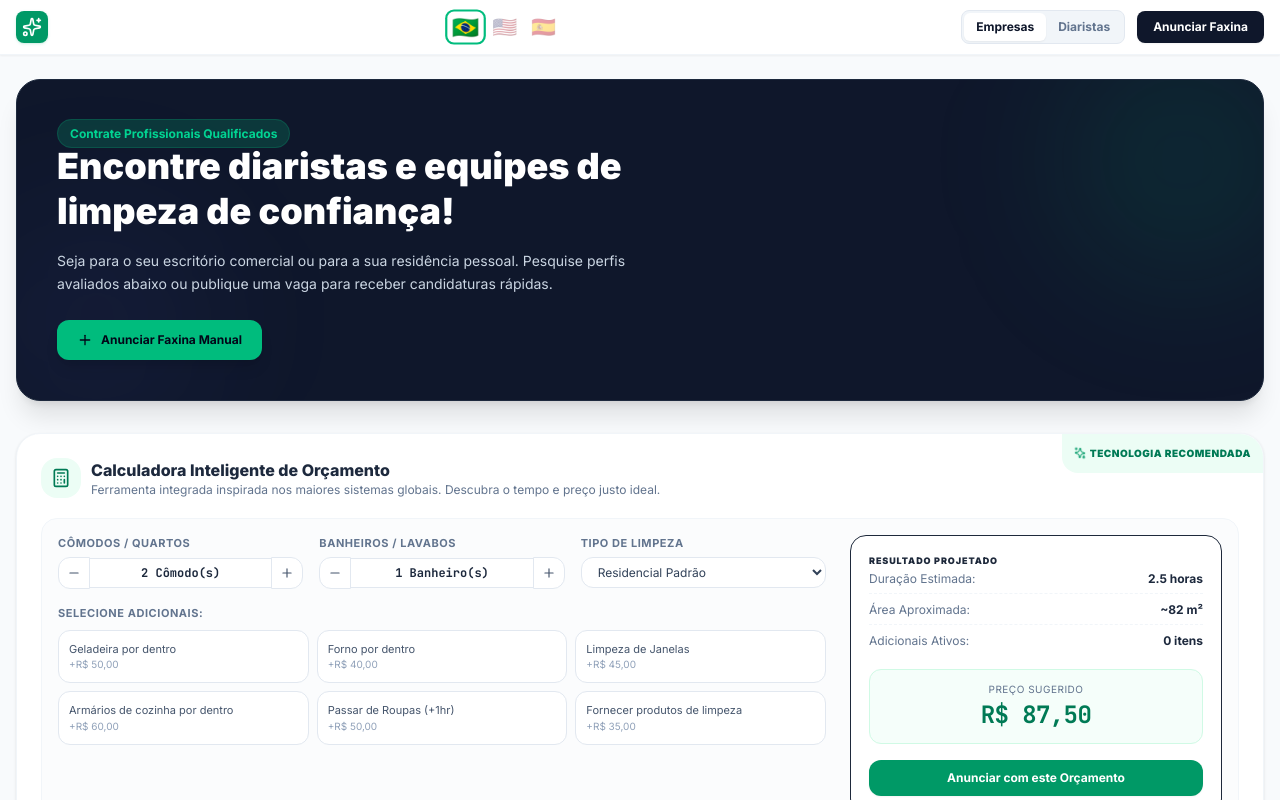
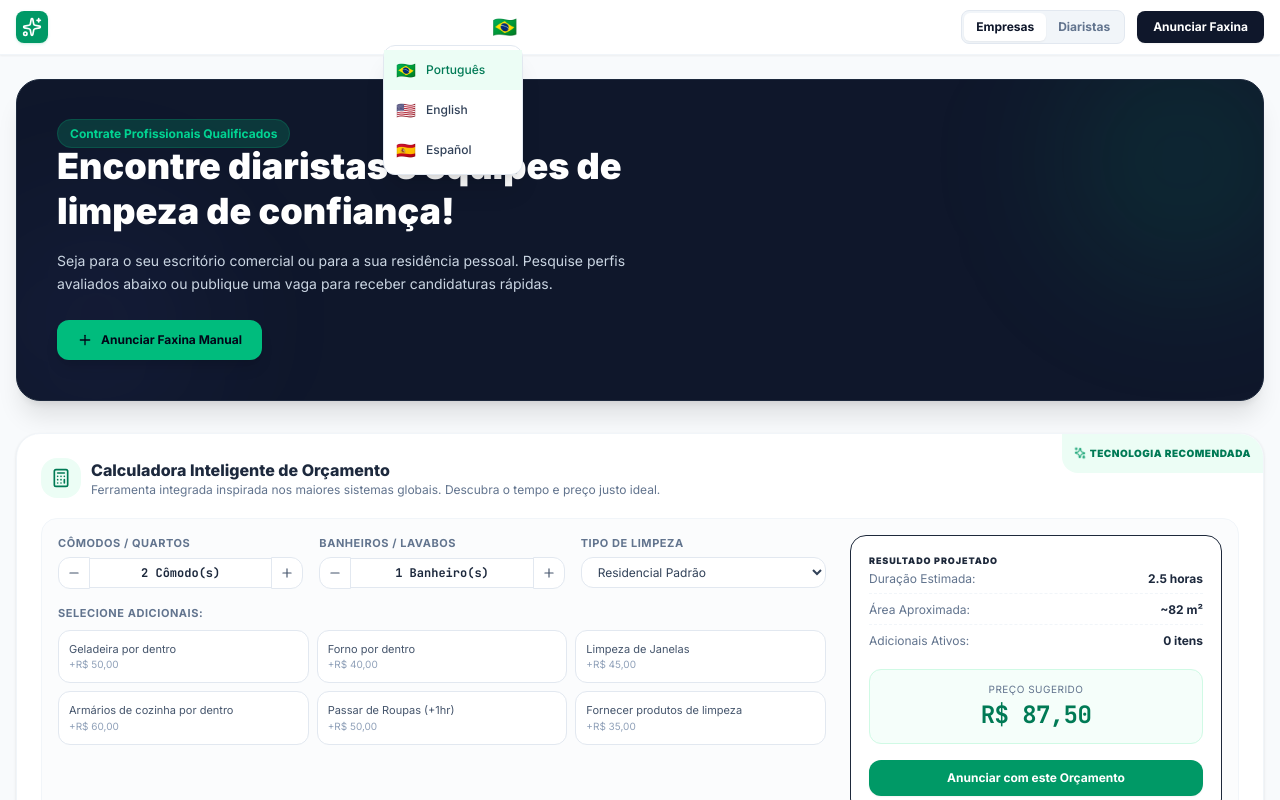
Before and after one commit to kernelbarbershopper-gif/portal-de-servicos-de-limpeza, a React (Vite) app: page / in a window 1280 px wide. Both pictures are taken after a click on the button "🇧🇷". Shown: the top 800 px of the page. Built offline with nearby package versions, Linux system fonts and the light colour scheme.

Commit message:
feat: single flag button with language dropdown

```diff
--- a/src/App.tsx
+++ b/src/App.tsx
@@ -20,7 +20,7 @@ export default function App() {
   const [selectedCleanerId, setSelectedCleanerId] = useState<string | null>(null);
   const [selectedJobId, setSelectedJobId] = useState<string | null>(null);
   const [activeProfessionalId, setActiveProfessionalId] = useState<string | null>(null);
-  const [mobileMenuOpen, setMobileMenuOpen] = useState(false);
+  const [langMenuOpen, setLangMenuOpen] = useState(false);
 
   const [prefilledJobData, setPrefilledJobData] = useState<any>(null);
   const [toastMessage, setToastMessage] = useState<string | null>(null);
@@ -186,25 +186,34 @@ export default function App() {
               </div>
             </div>
 
-            <div className="flex items-center gap-1.5">
-              {[
-                { lang: 'pt', flag: '🇧🇷', title: 'Português' },
-                { lang: 'en', flag: '🇺🇸', title: 'English' },
-                { lang: 'es', flag: '🇪🇸', title: 'Español' },
-              ].map(({ lang: l, flag, title }) => (
-                <button key={l} onClick={() => setLang(l as any)}
-                  className={`text-lg md:text-xl leading-none px-1 py-1 rounded-md transition-all cursor-pointer ${lang === l ? 'ring-2 ring-emerald-500 scale-110' : 'opacity-40 hover:opacity-80'}`}
-                  title={title}>{flag}</button>
-              ))}
+            <div className="relative">
+                <button onClick={() => setLangMenuOpen(m => !m)}
+                className="text-xl leading-none px-1.5 py-1 rounded-md hover:bg-slate-100 transition cursor-pointer select-none">
+                {lang === 'pt' ? '🇧🇷' : lang === 'en' ? '🇺🇸' : '🇪🇸'}
+              </button>
+              {langMenuOpen && (
+                <div className="absolute top-full right-0 mt-1 bg-white border border-slate-200 rounded-xl shadow-xl z-50 py-1 min-w-[140px] animate-fade-in">
+                  {[
+                    { lang: 'pt', flag: '🇧🇷', label: 'Português' },
+                    { lang: 'en', flag: '🇺🇸', label: 'English' },
+                    { lang: 'es', flag: '🇪🇸', label: 'Español' },
+                  ].map(({ lang: l, flag, label }) => (
+                    <button key={l} onClick={() => { setLang(l as any); setLangMenuOpen(false); }}
+                      className={`w-full flex items-center gap-2.5 px-3 py-2 text-xs font-medium hover:bg-slate-50 transition cursor-pointer ${lang === l ? 'text-emerald-700 font-bold bg-emerald-50' : 'text-slate-700'}`}>
+                      <span className="text-base">{flag}</span> {label}
+                    </button>
+                  ))}
+                </div>
+              )}
             </div>
 
             <div className="flex items-center gap-1.5 md:gap-3">
               <div className="flex bg-slate-100 p-0.5 rounded-lg border border-slate-200">
-                <button onClick={() => { setActiveRole('client'); setMobileMenuOpen(false); }}
+                <button onClick={() => setActiveRole('client')}
                   className={`py-1 px-2 md:py-1.5 md:px-3 rounded-md text-[10px] md:text-xs font-bold transition cursor-pointer ${activeRole === 'client' ? 'bg-white text-slate-900 shadow-xs' : 'text-slate-500'}`}>
                   {t('header.role.client')}
                 </button>
-                <button onClick={() => { setActiveRole('cleaner'); setMobileMenuOpen(false); }}
+                <button onClick={() => setActiveRole('cleaner')}
                   className={`py-1 px-2 md:py-1.5 md:px-3 rounded-md text-[10px] md:text-xs font-bold transition cursor-pointer ${activeRole === 'cleaner' ? 'bg-white text-slate-900 shadow-xs' : 'text-slate-500'}`}>
                   {t('header.role.cleaner')}
                 </button>
```
